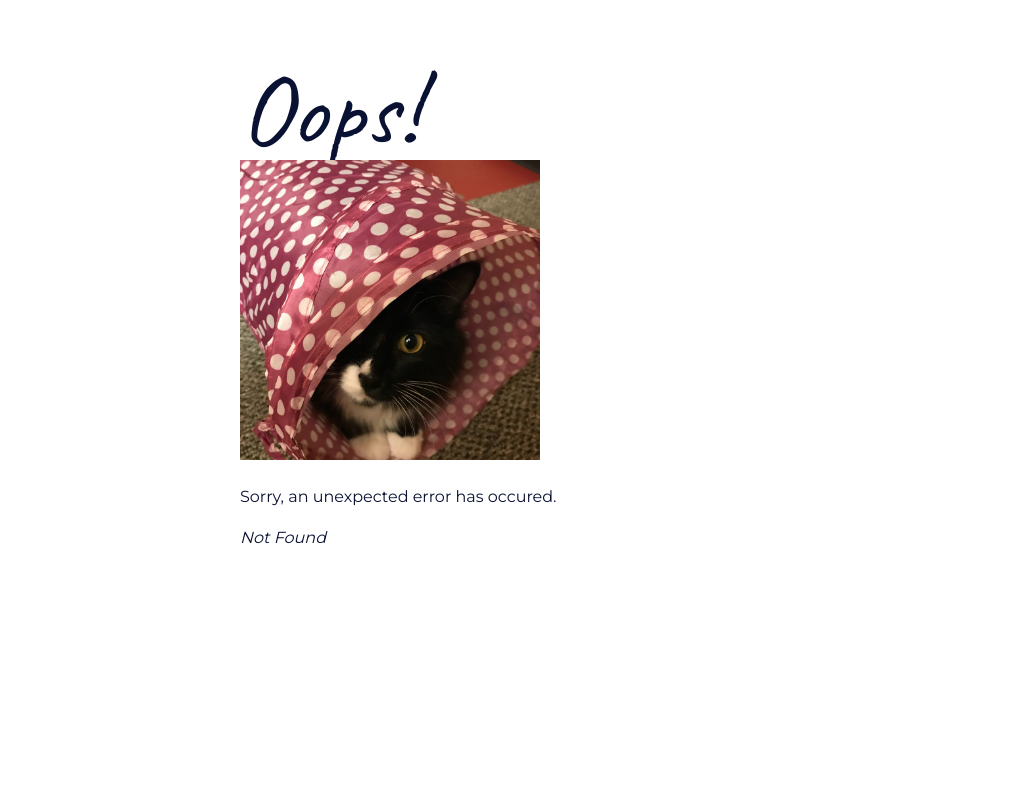
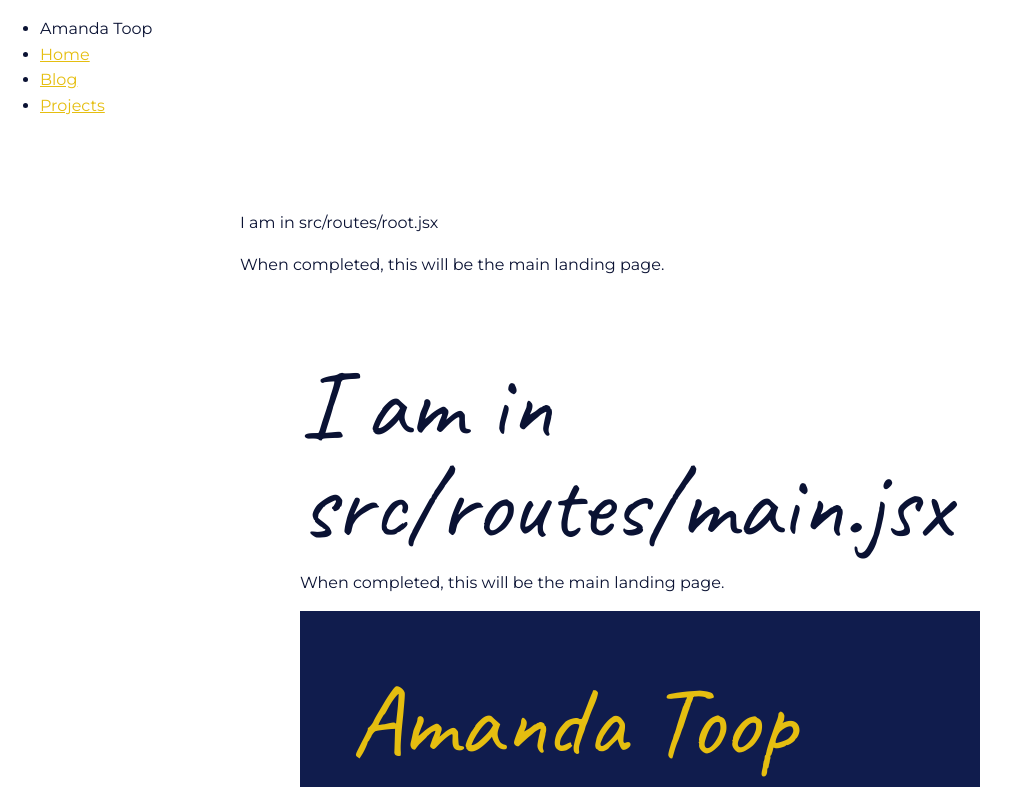
Before and after one commit to atoopdev/portfolio-react-2, a React (Vite) app in the folder portfolio-react-2/: page /main in a window 1280 px wide. Before the commit this address had no page. Shown: the top 787 px of the page, without its empty margins (0-1020 px from the left). Built offline with nearby package versions, Linux system fonts and the light colour scheme.

Commit message:
added project page and main page

```diff
--- a/portfolio-react-2/src/components/about.jsx
+++ b/portfolio-react-2/src/components/about.jsx
@@ -7,7 +7,7 @@ export default function About(){
             <h1>Amanda Toop</h1>
             <h2>Information Technology Specialist</h2>
             <div className="header-item">
-            <img src={AmandaImg} alt="Picture of Amanda"></img>
+            <img src={AmandaImg} className="header-img" alt="Picture of Amanda"></img>
 
             <p>I love creating products that use technology to solve problems. To me, every problem is a fresh adventure and I really enjoy that. For the majority of my working career this has resulted in roles that emphasize providing technology solutions, business analysis, and working closely with users. I find bringing bringing order to chaos exciting!</p>
 
--- /dev/null
+++ b/portfolio-react-2/src/components/nav.jsx
@@ -0,0 +1,16 @@
+import React from "react"
+
+export default function Nav(){
+    return (
+        <nav id="navbar">
+            <ul className="nav-links">
+                <li className="name-logo">Amanda Toop</li>
+                <li><a href="index.html" className="nav-link">Home</a></li>
+                <li><a href="https://amandatoop.com/blog/" className="nav-link">Blog</a></li>
+                <li><a href="projects" className="nav-link">Projects</a></li>
+            </ul>
+            {/* end nav links */}
+        </nav>
+        // end nav bar
+    )
+}
--- a/portfolio-react-2/src/index.css
+++ b/portfolio-react-2/src/index.css
@@ -68,6 +68,11 @@ html {
 
   /* About */
 
+  /* holds entire section */
+  .About{
+
+  }
+
   header{
     background: #101C4D;
     color: #C2C7CB;
@@ -80,6 +85,10 @@ html {
   header h1,
   header h2{
     color: #E5BE10;
+  }
+
+  .header-img{
+
   }
 
   /* featured projects */
--- /dev/null
+++ b/portfolio-react-2/src/routes/main.jsx
@@ -0,0 +1,14 @@
+import React from "react"
+import About from "../components/about"
+
+// functions like main landing page
+
+export default function Main(){
+    return(
+        <div className="content_wrapper">
+            <h1>I am in src/routes/main.jsx</h1>
+            <p>When completed, this will be the main landing page.</p>
+            <About />
+        </div>
+    )
+}
--- /dev/null
+++ b/portfolio-react-2/src/routes/projects.jsx
@@ -0,0 +1,10 @@
+import React from "react"
+
+export default function Root(){
+    return(
+        <div className="content_wrapper">
+            <h1>I am in src/routes/projects.jsx</h1>
+            <p>When completed, this will be the project page.</p>
+        </div>
+    )
+}
--- a/portfolio-react-2/src/routes/root.jsx
+++ b/portfolio-react-2/src/routes/root.jsx
@@ -1,12 +1,22 @@
 import React from "react"
 import About from "../components/about"
+import Nav from "../components/nav"
+
+import {Outlet} from "react-router-dom"
+
+// functions like main container for modules to load in
 
 export default function Root(){
     return(
+        <body>
+            <Nav />
+        <main>
         <div className="content_wrapper">
-            <h1>I am in src/routes/root.jsx</h1>
+            <p>I am in src/routes/root.jsx</p>
             <p>When completed, this will be the main landing page.</p>
-            <About />
+           <Outlet />
         </div>
+        </main>
+        </body>
     )
 }
```
Also changed, not shown: portfolio-react-2/src/main.jsx (+14 -0 lines).
